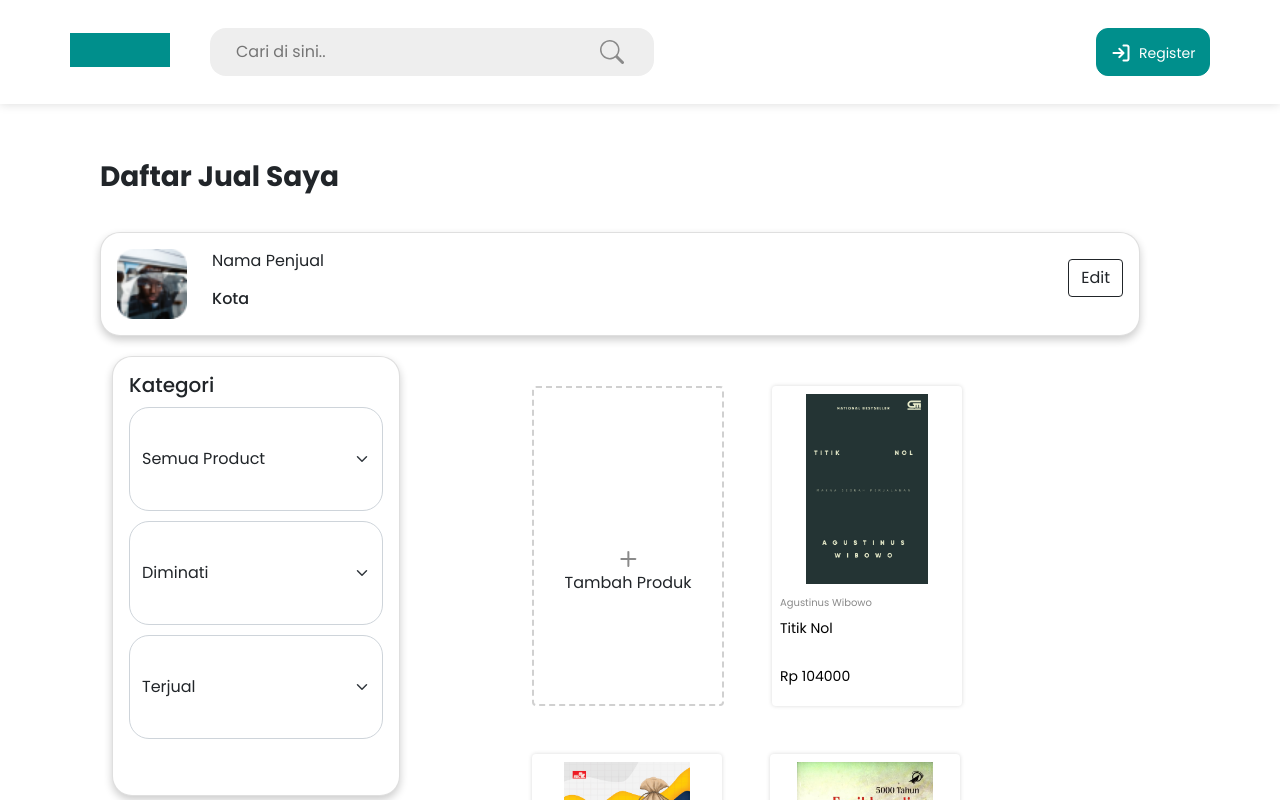
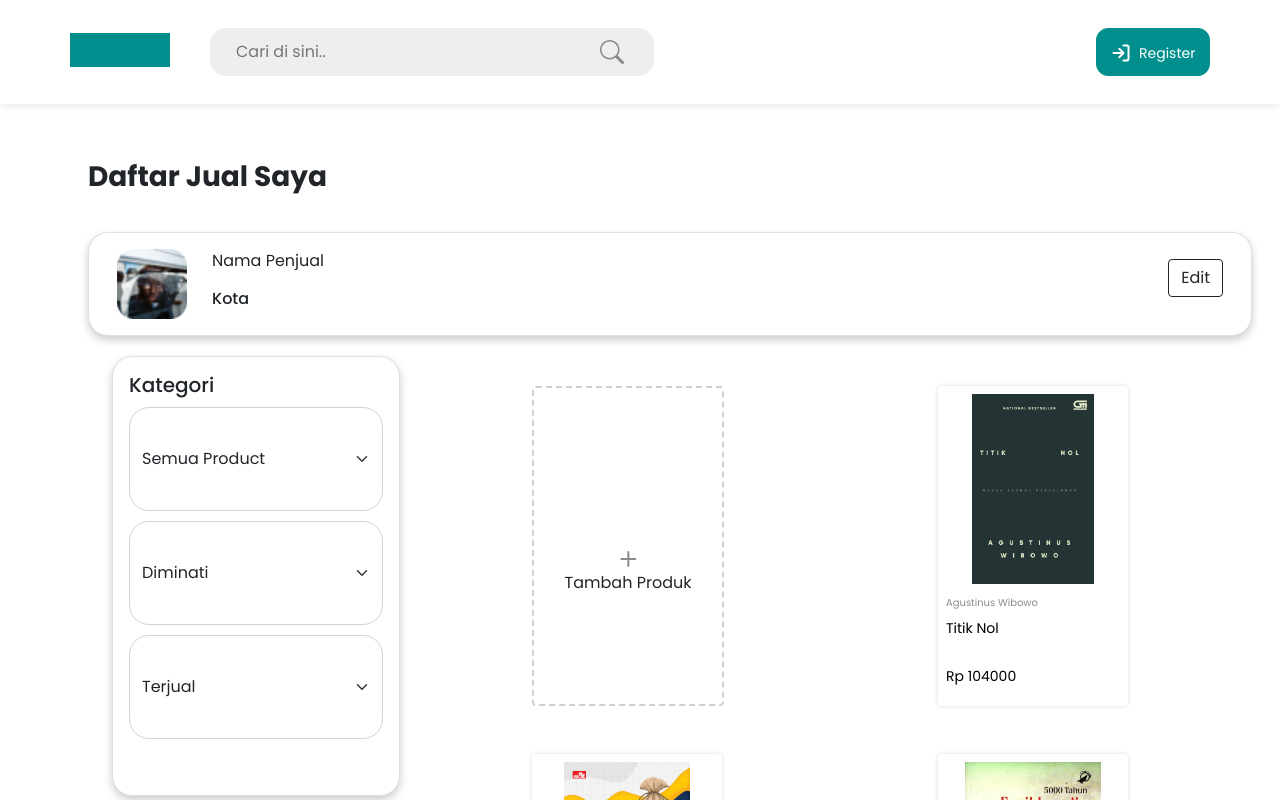
Before and after one commit to fsw6-kelompok3/Final-Project-Frontend, a Next.js app: page /seller in a window 1280 px wide. Shown: the top 800 px of the page. Built offline with nearby package versions, Linux system fonts and the light colour scheme.

Commit message:
new commit

```diff
--- a/pages/seller/index.jsx
+++ b/pages/seller/index.jsx
@@ -1,7 +1,7 @@
 /* eslint-disable jsx-a11y/alt-text */
 /* eslint-disable @next/next/no-img-element */
 import React from "react";
-import { Container, Card, Button, Form, Nav, Navbar } from "react-bootstrap";
+import { Container, Card, Button, Form, Nav, Navbar, Row, Col } from "react-bootstrap";
 import { Search } from "react-bootstrap-icons";
 import styles from "./style.module.css";
 import Layout from "../../components/general/Layout";
@@ -136,6 +136,7 @@
         </Container>
     </Navbar>
     {/* container dua */}
+    <Row>
     <h3 className={styles.wordOne}>Daftar Jual Saya</h3>
     <Card className={styles.cardOneBorder}>
         <Card.Body className={styles.cardOne}>
@@ -149,9 +150,10 @@
         </div>
         </Card.Body>
     </Card>
+    </Row>
     {/* card two */}
     <Container className={styles.containerTwo}>
-          <Card className={styles.cardTwo} style={{ width: "18rem" }}>
+        <Card className={styles.cardTwo}>
         <Card.Body>
             <Card.Title className={styles.cardTwoForm}>Kategori</Card.Title>
             <Form.Select
@@ -160,8 +162,6 @@
             >
             <option>Semua Product</option>
             <option value="1">One</option>
-                <option value="2">Two</option>
-                <option value="3">Three</option>
             </Form.Select>
             <Form.Select
             className={styles.formCard}
@@ -169,8 +169,6 @@
             >
             <option>Diminati</option>
             <option value="1">One</option>
-                <option value="2">Two</option>
-                <option value="3">Three</option>
             </Form.Select>
             <Form.Select
             className={styles.formCard}
@@ -178,11 +176,10 @@
             >
             <option>Terjual</option>
             <option value="1">One</option>
-                <option value="2">Two</option>
-                <option value="3">Three</option>
             </Form.Select>
         </Card.Body>
         </Card>
+        <Col>
         <div className={styles.produkContainer}>
         <Card className={styles.cardPlus}>
             <Card.Body className={styles.cardFill}>
@@ -197,6 +194,7 @@
             <ProdukCard buku={a} key={a.id} />
         ))}
         </div>
+        </Col>
     </Container>
     </Container>
     </Layout>
--- a/pages/seller/style.module.css
+++ b/pages/seller/style.module.css
@@ -92,6 +92,7 @@
 }
 .cardTwo{
     position: absolute;
+    width: 18rem;
     margin-left: 100px;
     margin-top: 20px;
     height: 55vh;
@@ -110,7 +111,7 @@
     margin-top: 50px;
     margin-left: 65vh;
     display: flex;
-    /* justify-content: space-between; */
+    justify-content: space-between;
     flex-wrap: wrap;
     gap:6vh;
 }
```
Lines whose indentation alone changed are shown as unchanged.
